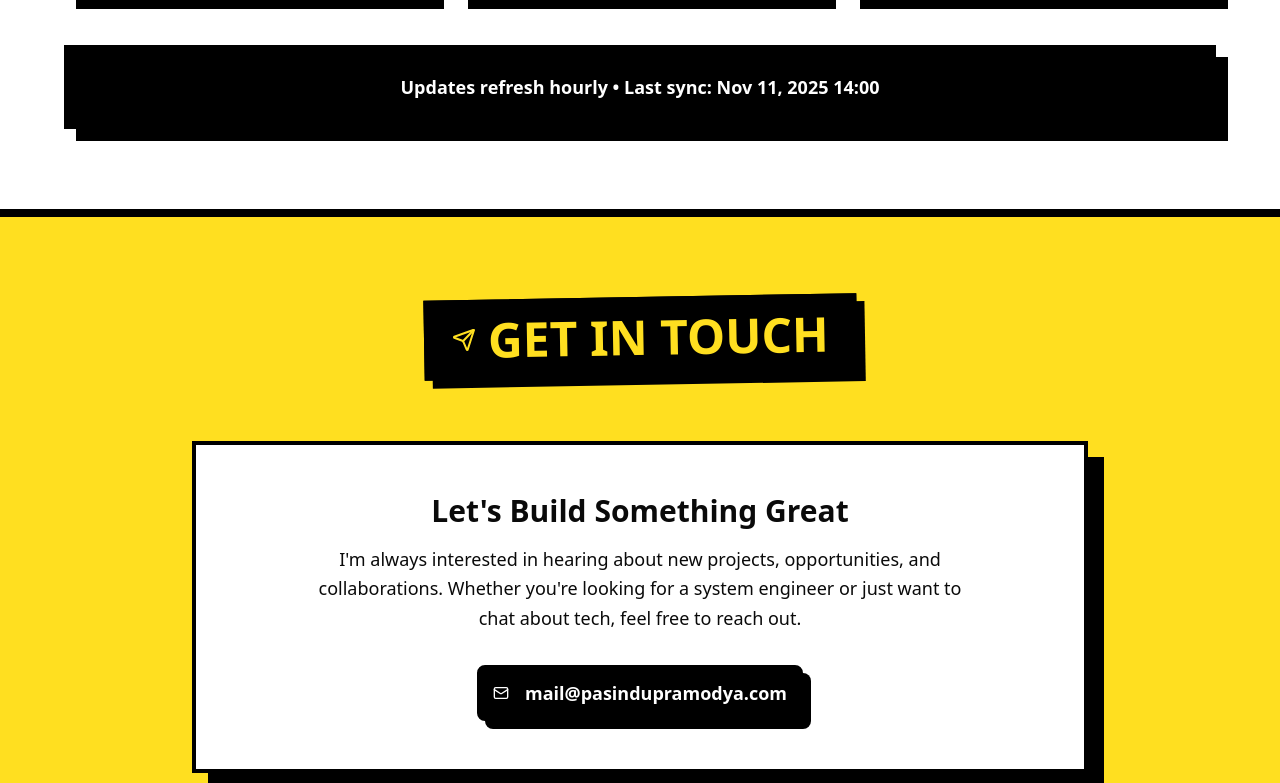
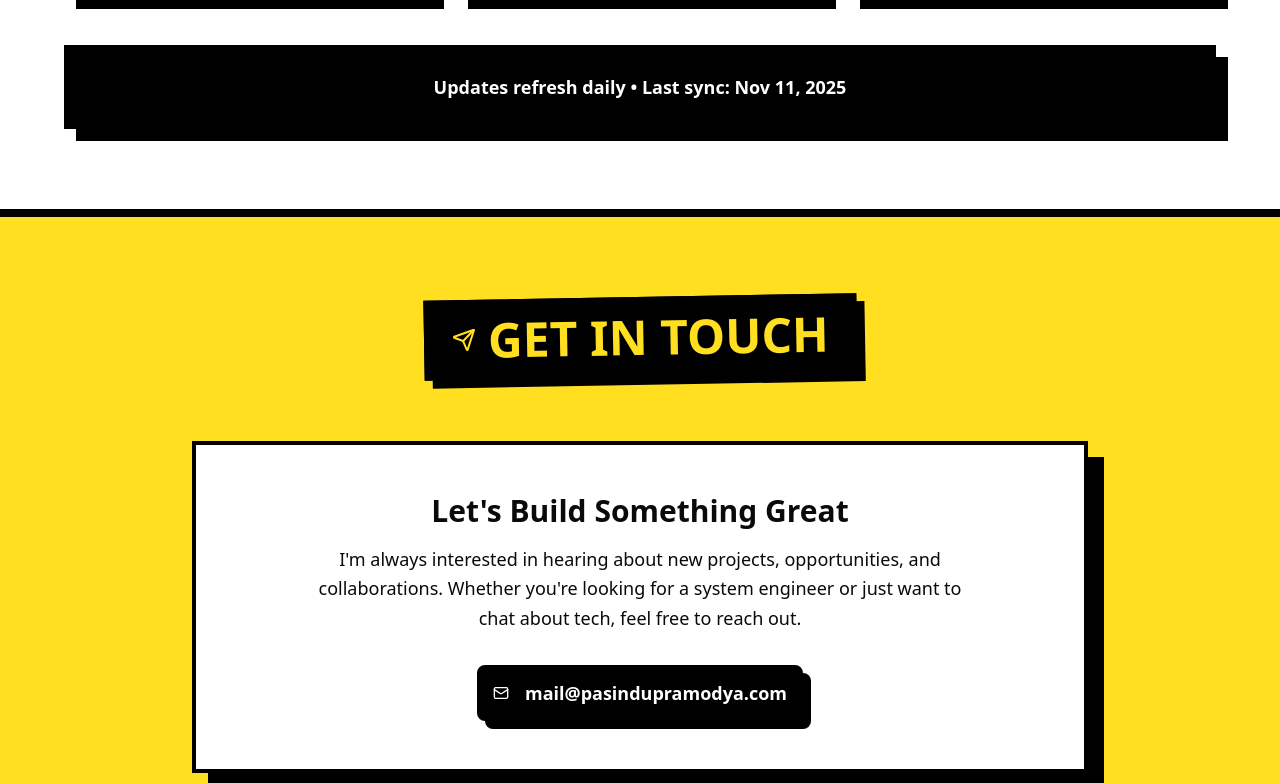
Before and after one commit to MasterBrian99/MasterBrian99.github.io, an Astro site: page / in a window 1280 px wide. Shown: the part 5906-6689 px from the top of the page. Built offline with nearby package versions, Linux system fonts and the light colour scheme; Astro itself is replaced by a stand-in of ours.

Commit message:
Update DebugLog to reflect daily updates and adjust last sync format

```diff
--- a/src/components/sections/DebugLog.tsx
+++ b/src/components/sections/DebugLog.tsx
@@ -75,7 +75,7 @@ export default function DebugLog() {
 
           <div className="mt-12 bg-black border-4 border-black p-6 shadow-[12px_12px_0px_0px_rgba(0,0,0,1)]">
             <p className="text-white font-bold text-center text-lg">
-              Updates refresh hourly • Last sync: {debuglogData.lastSync}
+              Updates refresh daily • Last sync: {debuglogData.lastSync}
             </p>
           </div>
         </div>
--- a/src/data/debuglog.json
+++ b/src/data/debuglog.json
@@ -49,5 +49,5 @@
       "icon": "zap"
     }
   ],
-  "lastSync": "Nov 11, 2025 14:00"
+  "lastSync": "Nov 11, 2025"
 }
```
